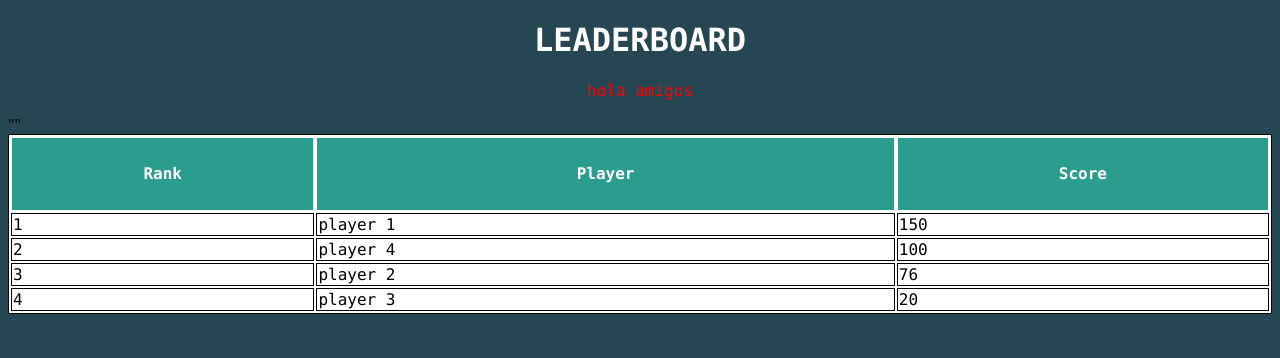
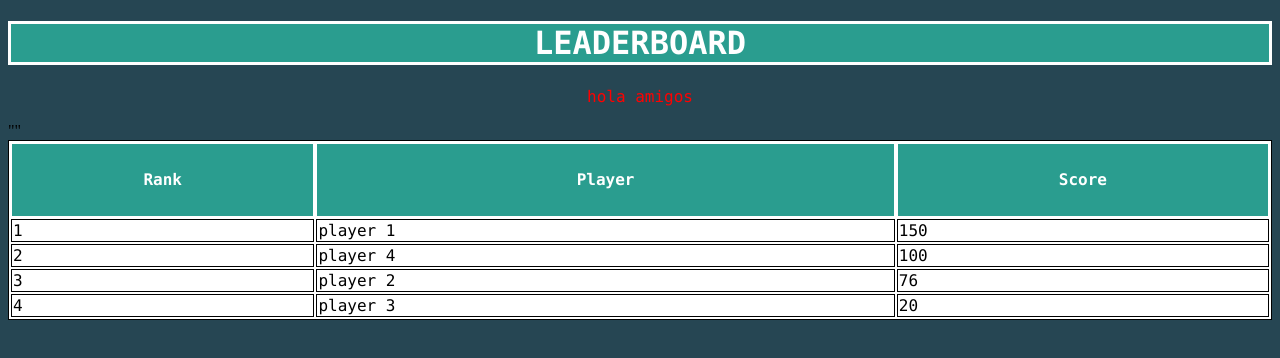
Before and after one commit to josephcwalker/softwire-work-experience-2023, a website: page frontend/pages/leaderboard.html in a window 1280 px wide. Drawn offline with Linux system fonts and the light colour scheme.

Commit message:
added border for h1 header

```diff
--- a/frontend/styles/leaderboard.css
+++ b/frontend/styles/leaderboard.css
@@ -2,7 +2,7 @@
 table, th, td {
     border: 1px solid;
     font-family: Monaco, monospace;
-    /*background-color: white;*/
+
   }
 
 /* this is for the hola amigos */
@@ -17,6 +17,9 @@ p {
     font-weight: bolder;
     color: white;
     font-family: Monaco, monospace;
+    border-style: solid;
+    border-color: white;
+    background-color: #2A9D8F;
   }
 /* table size*/
 table {
```
